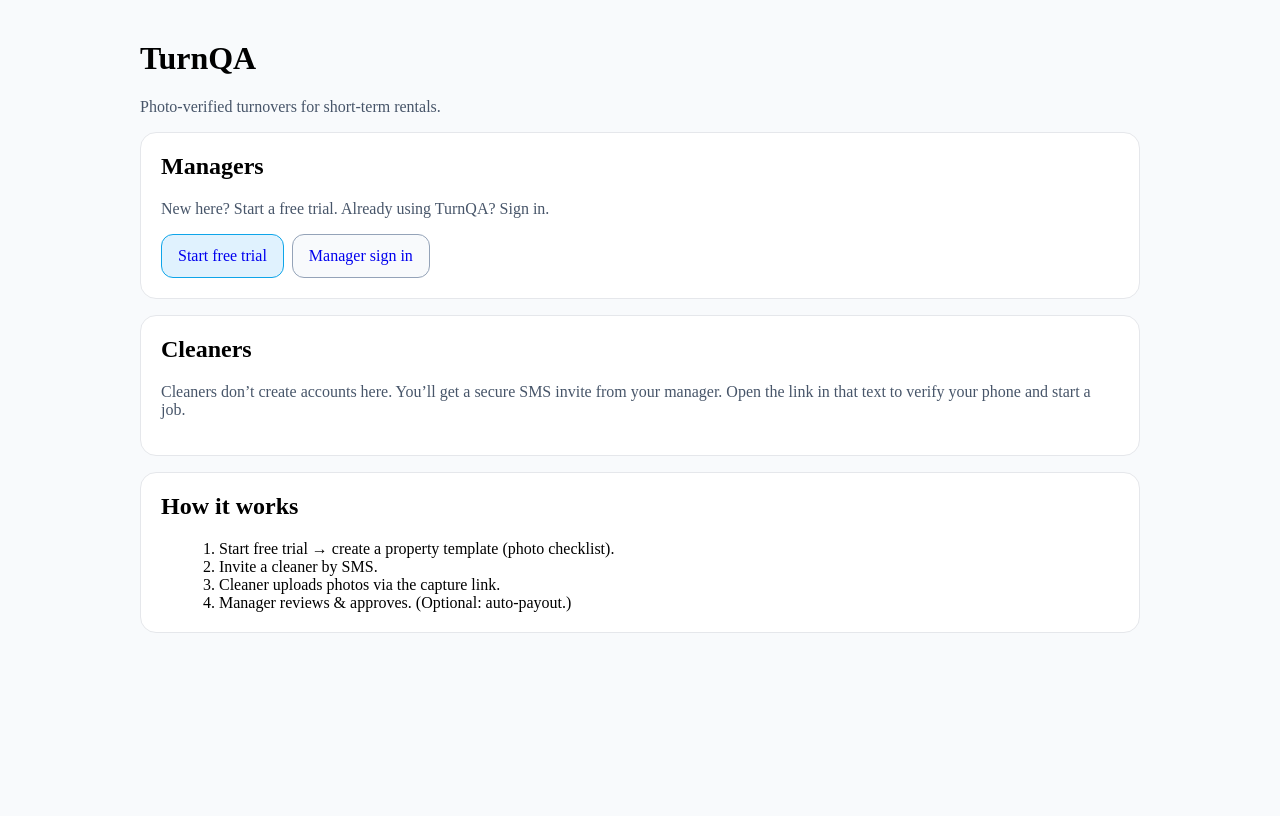
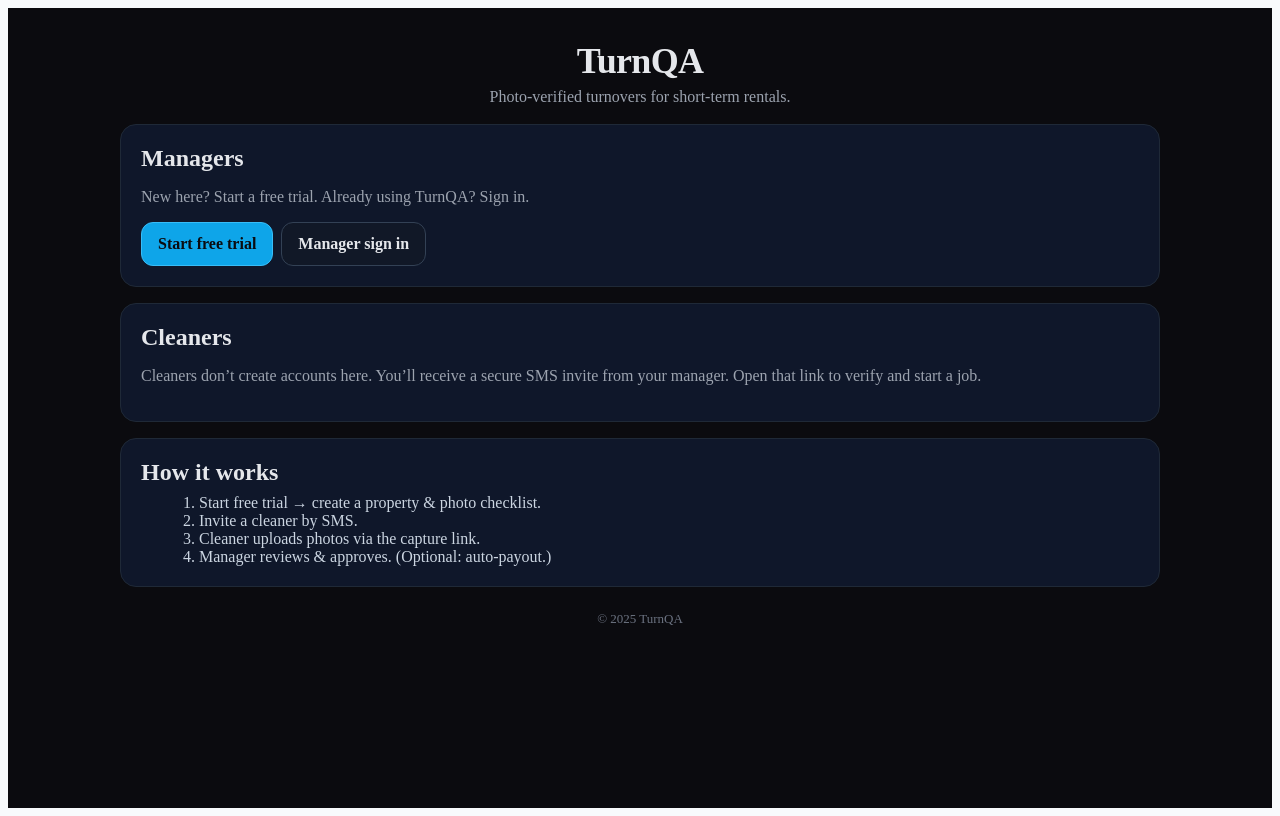
Before and after one commit to dmeadows001/turn-qa, a Next.js app: page / in a window 1280 px wide. Built offline with nearby package versions, Linux system fonts and the light colour scheme; no server answers.

Commit message:
Update index.js

```diff
--- a/pages/index.js
+++ b/pages/index.js
@@ -17,52 +17,101 @@ export default function Home() {
     return () => sub.subscription.unsubscribe();
   }, []);
 
-  const wrap  = { maxWidth: 1000, margin: '40px auto', padding: '0 16px', fontFamily: 'ui-sans-serif' };
-  const hero  = { display:'grid', gap:16, gridTemplateColumns:'1fr', marginTop:12 };
-  const card  = { border:'1px solid #e5e7eb', borderRadius:16, padding:20, background:'#fff' };
-  const btnP  = { padding:'12px 16px', borderRadius:12, border:'1px solid #0ea5e9', background:'#e0f2fe', textDecoration:'none', display:'inline-block' };
-  const btnS  = { padding:'12px 16px', borderRadius:12, border:'1px solid #94a3b8', background:'#f8fafc', textDecoration:'none', display:'inline-block' };
-  const muted = { color:'#475569' };
+  const page = {
+    minHeight: '100vh',
+    background: '#0b0b0f',     // almost-black
+    color: '#e5e7eb',          // slate-200
+    fontFamily: 'ui-sans-serif'
+  };
+  const wrap = { maxWidth: 1040, margin: '0 auto', padding: '32px 16px' };
+  const header = { textAlign: 'center', marginBottom: 18 };
+  const title = {
+    fontSize: 36,
+    fontWeight: 800,
+    letterSpacing: '-0.02em'
+  };
+  const subtitle = { color: '#9ca3af', marginTop: 6 };
+  const grid = {
+    display: 'grid',
+    gap: 16,
+    gridTemplateColumns: '1fr'
+  };
+  const card = {
+    background: '#0f172a',     // slate-900
+    border: '1px solid #1f2937',
+    borderRadius: 16,
+    padding: 20
+  };
+  const btnRow = { display: 'flex', gap: 8, flexWrap: 'wrap', marginTop: 10 };
+  const btnPrimary = {
+    padding: '12px 16px',
+    borderRadius: 12,
+    border: '1px solid #38bdf8',   // sky-400
+    background: '#0ea5e9',         // sky-500
+    color: '#0b0b0f',
+    textDecoration: 'none',
+    fontWeight: 600
+  };
+  const btnSecondary = {
+    padding: '12px 16px',
+    borderRadius: 12,
+    border: '1px solid #334155',   // slate-700
+    background: '#111827',         // gray-900
+    color: '#e5e7eb',
+    textDecoration: 'none',
+    fontWeight: 600
+  };
+  const muted = { color: '#9ca3af' };
+  const list = { margin: '8px 0 0 18px', color: '#cbd5e1' };
+  const footer = { textAlign: 'center', marginTop: 24, color: '#6b7280', fontSize: 13 };
 
   return (
+    <div style={page}>
       <main style={wrap}>
-      <h1>TurnQA</h1>
-      <p style={{...muted, marginTop:6}}>Photo-verified turnovers for short-term rentals.</p>
+        <header style={header}>
+          <div style={title}>TurnQA</div>
+          <div style={subtitle}>Photo-verified turnovers for short-term rentals.</div>
+        </header>
 
-      <section style={hero}>
+        <section style={grid}>
           <div style={card}>
-          <h2 style={{ marginTop:0 }}>Managers</h2>
+            <h2 style={{ marginTop: 0, marginBottom: 6 }}>Managers</h2>
             <p style={muted}>New here? Start a free trial. Already using TurnQA? Sign in.</p>
-          <div style={{ display:'flex', gap:8, flexWrap:'wrap', marginTop:8 }}>
+            <div style={btnRow}>
               {session ? (
-              <Link href="/dashboard" style={btnP}>Go to dashboard</Link>
+                <Link href="/dashboard" style={btnPrimary}>Go to dashboard</Link>
               ) : (
                 <>
-                <Link href="/auth/signin" style={btnP}>Start free trial</Link>
-                <Link href="/auth/signin" style={btnS}>Manager sign in</Link>
+                  <Link href="/auth/signin" style={btnPrimary}>Start free trial</Link>
+                  <Link href="/auth/signin" style={btnSecondary}>Manager sign in</Link>
                 </>
               )}
             </div>
           </div>
 
           <div style={card}>
-          <h2 style={{ marginTop:0 }}>Cleaners</h2>
+            <h2 style={{ marginTop: 0, marginBottom: 6 }}>Cleaners</h2>
             <p style={muted}>
-            Cleaners don’t create accounts here. You’ll get a secure SMS invite from your manager.
-            Open the link in that text to verify your phone and start a job.
+              Cleaners don’t create accounts here. You’ll receive a secure SMS invite from your manager.
+              Open that link to verify and start a job.
             </p>
           </div>
 
           <div style={card}>
-          <h2 style={{ marginTop:0 }}>How it works</h2>
-          <ol style={{ margin:'8px 0 0 18px' }}>
-            <li>Start free trial &rarr; create a property template (photo checklist).</li>
+            <h2 style={{ marginTop: 0, marginBottom: 6 }}>How it works</h2>
+            <ol style={list}>
+              <li>Start free trial → create a property & photo checklist.</li>
               <li>Invite a cleaner by SMS.</li>
               <li>Cleaner uploads photos via the capture link.</li>
               <li>Manager reviews & approves. (Optional: auto-payout.)</li>
             </ol>
           </div>
         </section>
+
+        <div style={footer}>
+          © {new Date().getFullYear()} TurnQA
+        </div>
       </main>
+    </div>
   );
 }
```
Lines whose indentation alone changed are shown as unchanged.
